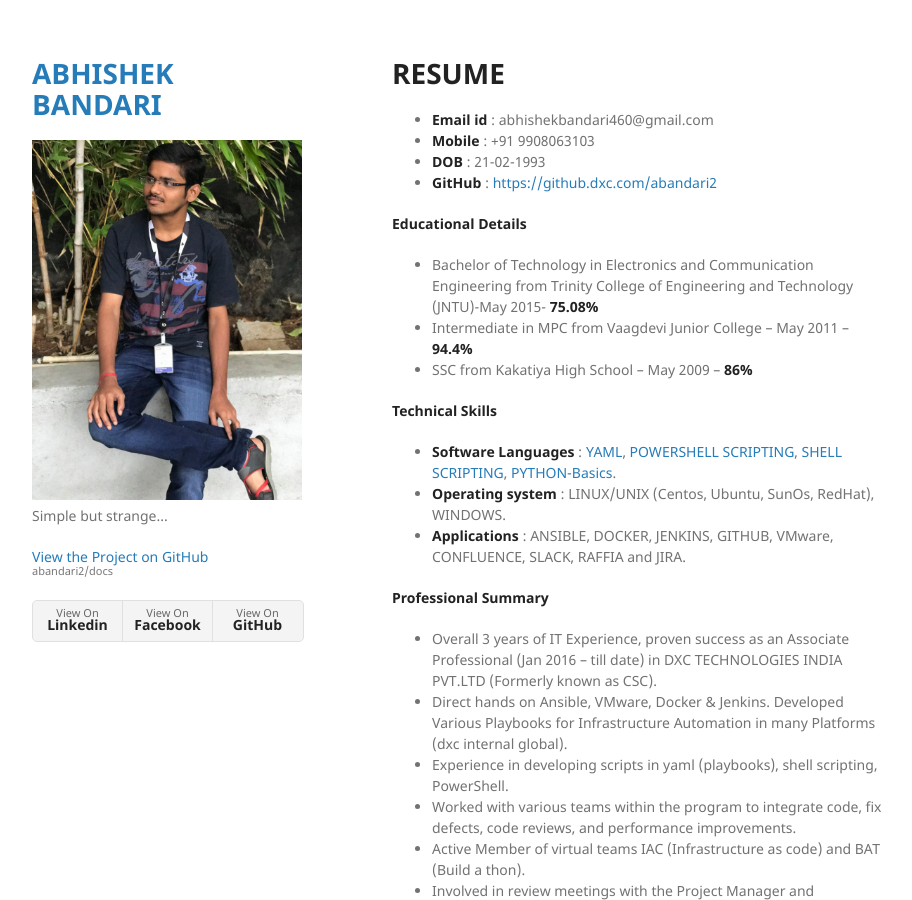
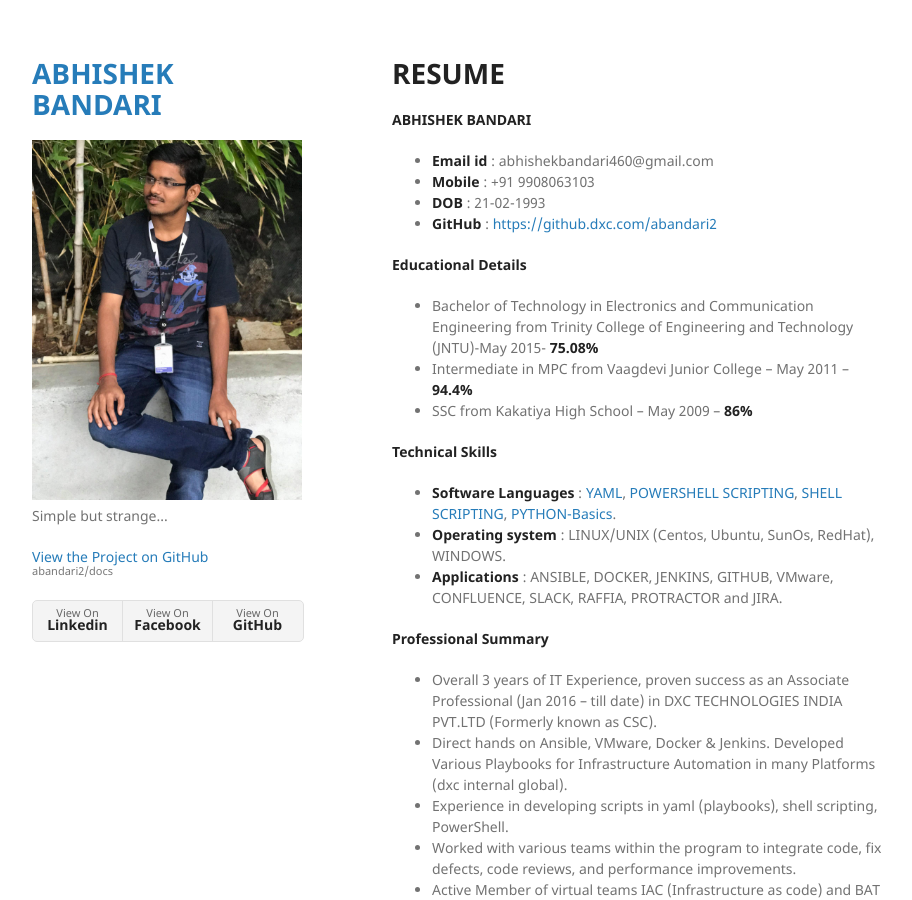
Before and after one commit to abandari2/docs, a Jekyll site: the page built from index.md, in a window 1280 px wide and 900 px high. Shown: the whole window, without its empty margins (178-1090 px from the left). Built offline with Jekyll 4.4.1, drawn with Linux system fonts in a browser that asks for light colours; our own code applies the rules of GitHub Pages for plain Markdown files.

Commit message:
Update index.md

```diff
--- a/index.md
+++ b/index.md
@@ -2,6 +2,8 @@
 layout: default
 ---
 # RESUME
+
+**ABHISHEK BANDARI**
 
 * **Email id**	: abhishekbandari460@gmail.com
 * **Mobile**	: +91 9908063103
@@ -19,7 +21,7 @@ layout: default
 
 * **Software Languages** :  [YAML](https://en.wikipedia.org/wiki/YAML){:target="_blank"}, [POWERSHELL SCRIPTING](https://docs.microsoft.com/en-us/powershell/scripting/powershell-scripting?view=powershell-6){:target="_blank"}, [SHELL SCRIPTING](https://en.wikipedia.org/wiki/Shell_script){:target="_blank"}, [PYTHON-Basics](https://www.python.org/){:target="_blank"}.
 * **Operating system**   :  LINUX/UNIX (Centos, Ubuntu, SunOs, RedHat), WINDOWS.
-* **Applications**       :  ANSIBLE, DOCKER, JENKINS, GITHUB, VMware, CONFLUENCE, SLACK, RAFFIA and JIRA.
+* **Applications**       :  ANSIBLE, DOCKER, JENKINS, GITHUB, VMware, CONFLUENCE, SLACK, RAFFIA, PROTRACTOR and JIRA.
 
 
 **Professional Summary**
```
